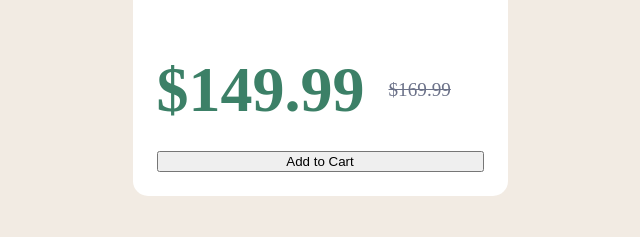
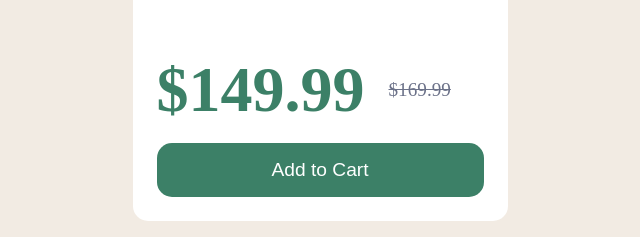
Before and after one commit to aliravn/fe.mentor-challenge-product-preview-card, a plain HTML site: page index.html in a window 1280 px wide. Shown: the part 800-1037 px from the top of the page, without its empty margins (320-960 px from the left). Before the commit the page ends 1012 px from the top, so only its background shows below. Drawn offline with Linux system fonts and the light colour scheme.

Commit message:
style addToCart button

```diff
--- a/css/style-common.css
+++ b/css/style-common.css
@@ -4,6 +4,7 @@
 	--color-neutral-darkblue: hsl(212, 21%, 14%);
 	--color-neutral-grayblue: hsl(228, 12%, 48%);
 	--color-neutral-white: hsl(0, 0%, 100%);
+	--color-hover-cyan: hsl(158, 36%, 30%);
 }
 
 body {
@@ -72,5 +73,21 @@ body {
 }
 
 .addToCartButton {
-	margin: 24px;
+	margin: 16px 24px 24px;
+	font-size: 1.2rem;
+	padding: 16px;
+	color: var(--color-neutral-white);
+	border-radius: 15px;
+	background-color: var(--color-primary-cyan);
+	border: none;
+	cursor: pointer;
 }
+
+.addToCartButton:hover {
+	background-color: var(--color-hover-cyan);
+}
+
+.addToCartButton:active {
+	background-color: var(--color-hover-cyan);
+	transform: scale(0.95);
+}
```
